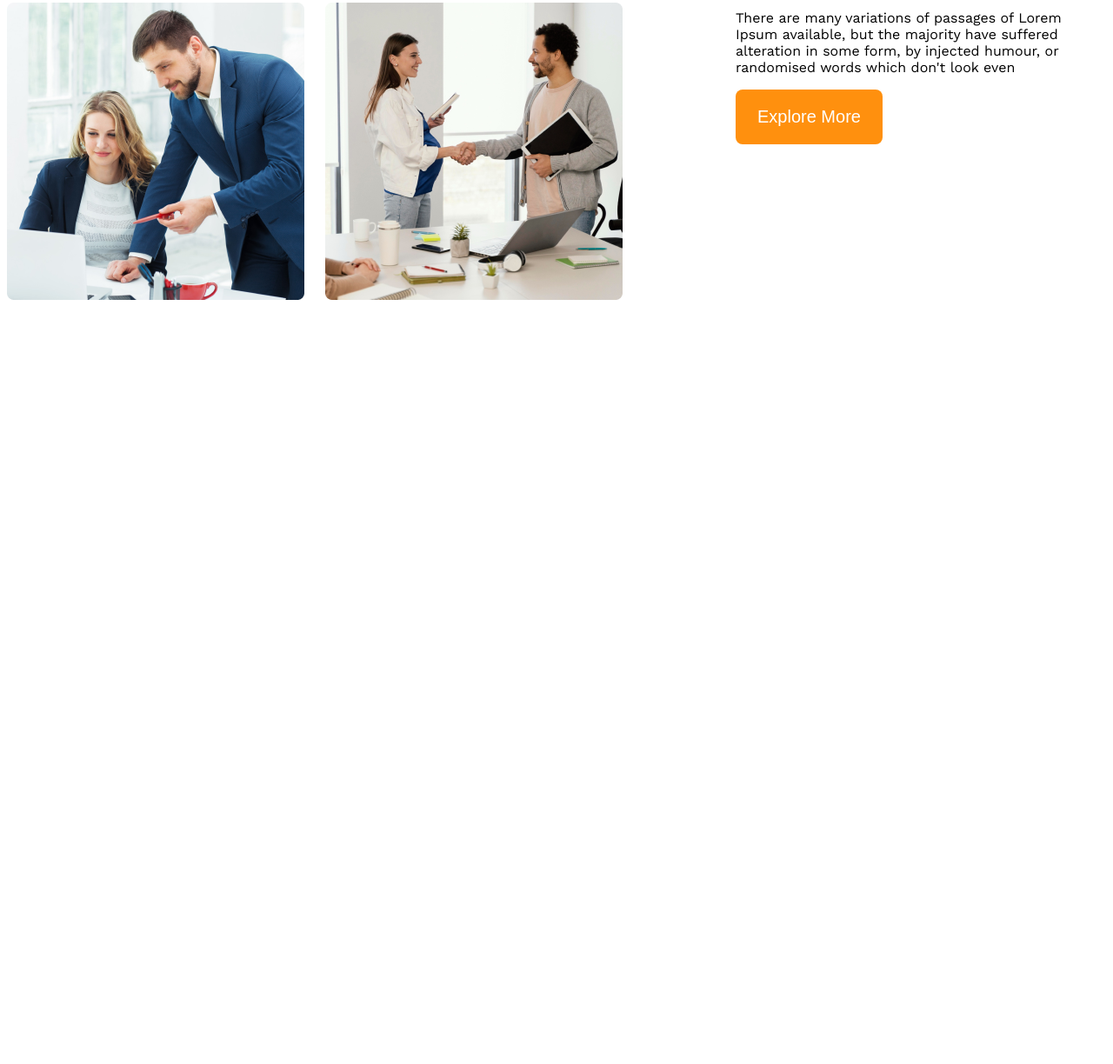
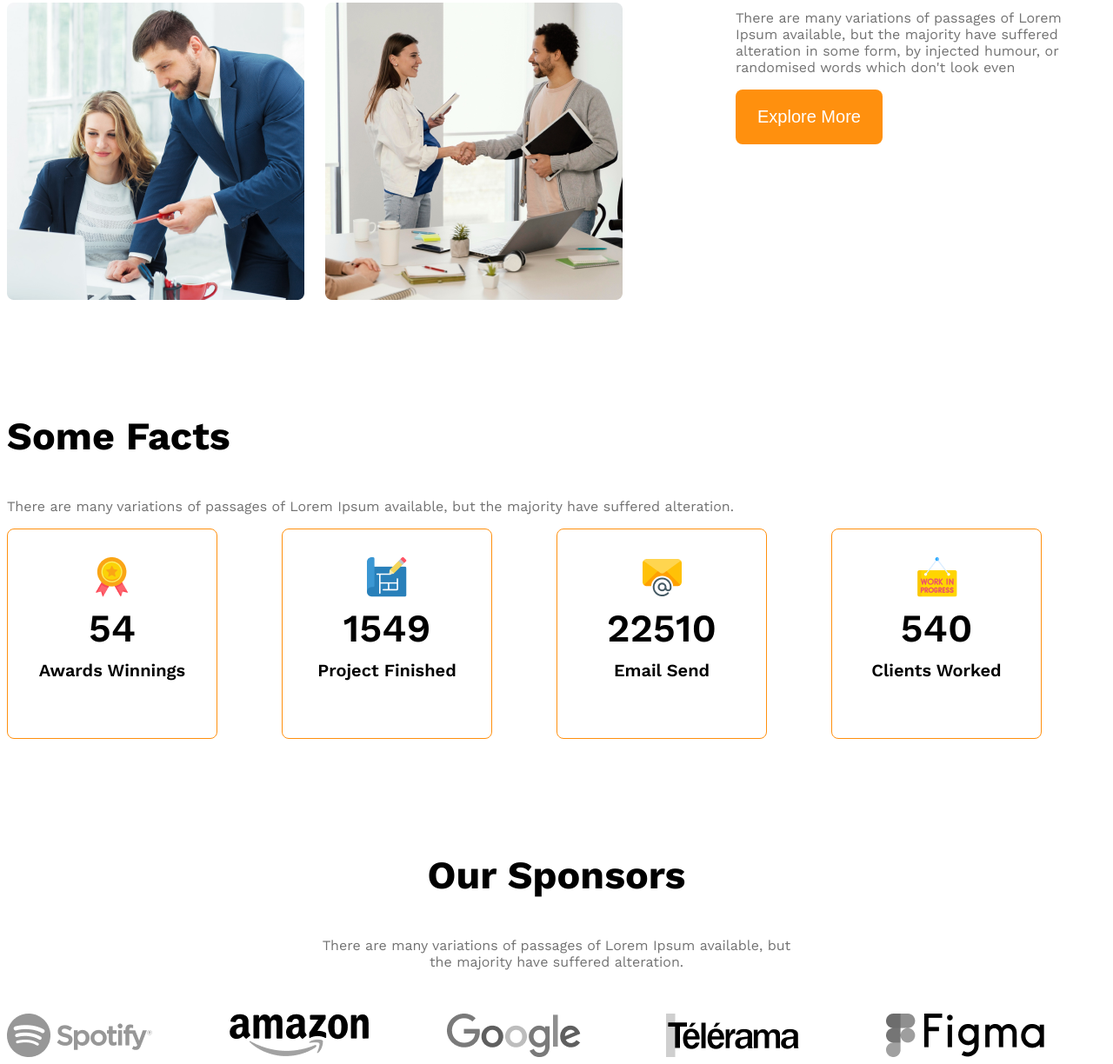
Before and after one commit to PasingM/g3-architect-website, a plain HTML site: page index.html in a window 1280 px wide. Shown: the part 1677-2901 px from the top of the page at 87% size. Before the commit the page ends 2030 px from the top, so only its background shows below. Drawn offline with nearby package versions, Linux system fonts and the light colour scheme.

Commit message:
added companies and facts responsive

```diff
--- a/index.html
+++ b/index.html
@@ -28,6 +28,7 @@
        </div>
     </header>
     <main>
+        <!-- main section start -->
       <section class="teams display-flex">
          <div class="team-img-container">
               <img src="images/team1.png" alt="two architect">
@@ -36,11 +37,69 @@
               <img src="images/team4.png" alt="">
          </div>
          <div class="our-features">
-            <h3 class="feature-title"><span id="quick-list" class="text-light-gray">Quick list</span> <span>of Our </span><span class="text-primary">Features</span></h3>
-            <p class="feature-description">There are many variations of passages of Lorem Ipsum available, but the majority have suffered alteration in some form, by injected humour, or randomised words which don't look even</p>
+            <h3 class="section-title"><span id="quick-list" class="text-light-gray">Quick list</span> <span>of Our </span><span class="text-primary">Features</span></h3>
+            <p class="feature-description text-light-gray">There are many variations of passages of Lorem Ipsum available, but the majority have suffered alteration in some form, by injected humour, or randomised words which don't look even</p>
             <button class="btn-primary">Explore More</button>
          </div>
       </section>
+      <!-- features will enjoy -->
+       <section>
+
+       </section>
+       <!-- some facts -->
+        <section>
+            <h3 class="section-title">Some Facts</h3>
+            <p class="text-light-gray">There are many variations of passages of Lorem Ipsum available, but the majority have suffered alteration.</p>
+            <div class="facts-container">
+                <!-- .fact-card*4>img.fact-icon>h4.fact-number+h5.fact-name -->
+                <div class="fact-card display-flex">
+                    <div>
+                        <img src="images/icons/ribon.png" alt="" class="fact-icon">
+                        <h4 class="fact-number">54</h4>
+                        <h5 class="fact-name">Awards Winnings</h5>
+                    </img>
+                    </div>
+                </div>
+                <div class="fact-card display-flex">
+                    <div>
+                        <img src="images/icons/projects.png" alt="" class="fact-icon">
+                        <h4 class="fact-number">1549</h4>
+                        <h5 class="fact-name">Project Finished</h5>
+                    </img>
+                    </div>
+                </div>
+                <div class="fact-card display-flex">
+                    <div>
+                        <img src="images/icons/email.png" alt="" class="fact-icon">
+                        <h4 class="fact-number">22510</h4>
+                        <h5 class="fact-name">Email Send</h5>
+                    </img>
+                    </div>
+                </div>
+                <div class="fact-card display-flex">
+                    <div>
+                        <img src="images/icons/customers.png" alt="" class="fact-icon">
+                        <h4 class="fact-number">540</h4>
+                        <h5 class="fact-name">Clients Worked</h5>
+                    </img>
+                    </div>
+                </div>
+            </div>
+        </section>
+        <!-- sponsor section -->
+         <section class="our-sponsor">
+              <div class="sponsor-info">
+                <h3 class="section-title">Our Sponsors</h3>
+                <p class="text-light-gray">There are many variations of passages of Lorem Ipsum available, but the majority have suffered alteration.</p>
+              </div>
+              <div class="sponsor-companies">
+                <img src="images/sponsors/spotify.png" alt="">
+                <img src="images/sponsors/amazon.png" alt="">
+                <img src="images/sponsors/google.png" alt="">
+                <img src="images/sponsors/telerama.png" alt="">
+                <img src="images/sponsors/figma.png" alt="">
+              </div>
+         </section>
     </main>
     <footer>
 
--- a/styles/architect.css
+++ b/styles/architect.css
@@ -39,6 +39,10 @@
   main>section{
     margin-top: 130px;
   }
+  .section-title{
+    font-size: 2.8rem;
+    font-weight: 700;
+}
   /* header styles */
 
 
@@ -91,16 +95,84 @@
     margin-left: 130px;
     max-width: 530px;
 }
-.feature-title{
-    font-size: 2.8rem;
-    font-weight: 700;
-}
 #quick-list{
     font-weight: 500;
 }
+/* some facts styles */
+.facts-container{
+  display: grid;
+  grid-template-columns:repeat(4,1fr);
+}
+.fact-card{
+  border:1px solid #FF900E;
+  width: 240px;
+  height: 240px;
+  border-radius: 8px;
+  text-align: center;
+  justify-content: center;
+  align-items: center;
+}
+.fact-number{
+  font-size: 2.8rem;
+  font-weight: 600;
+  margin-top: 5px;
+  margin-bottom: 10px;
+}
+.fact-name{
+  font-size: 1.25rem;
+  font-weight: 600;
+  margin-top: 10px;
+}
+/* sponsor related style */
+.sponsor-info{
+  max-width: 540px;
+  margin: 50px auto;
+  text-align: center;
+}
+.sponsor-companies{
+  display: grid;
+  grid-template-columns: repeat(5,1fr);
+}
+.sponsor-companies img{
+  filter: grayscale(100%);
+}
 /* responsive media query */
 @media screen and (max-width:576px) {
-    .navbar,.nav-link{
+    .navbar,
+    .nav-link,
+    .teams{
         flex-direction: column;
     }
+    .team-img-container,
+    .facts-container,
+    .sponsor-companies{
+        grid-template-columns:1fr;
+    }
+    .facts-container{
+      justify-items: center;
+      gap: 24px;
+    }
+    .sponsor-companies{
+      justify-items: center;
+      gap: 50px;
+
+    }
+    .our-features{
+        margin-left: 20px;
+    }
 }
+/* medium size device */
+@media screen and (min-width:576px) and (max-width:992px) {
+    .teams{
+        flex-direction: column;
+    }
+    .our-features{
+        margin: 50px auto;
+    }
+    .sponsor-companies,
+    .facts-container{
+      grid-template-columns: repeat(2,1fr);
+      gap: 50px;
+      justify-items: center;
+    }
+}
```
